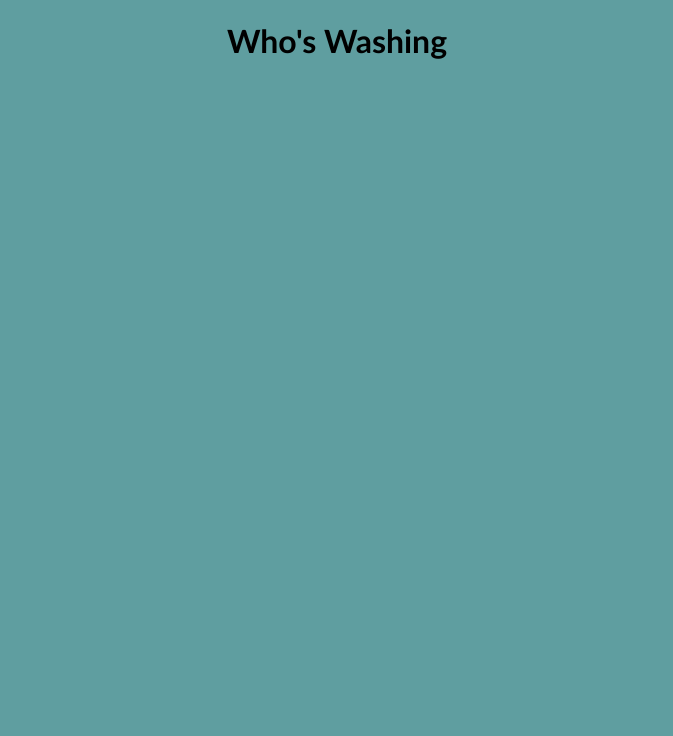
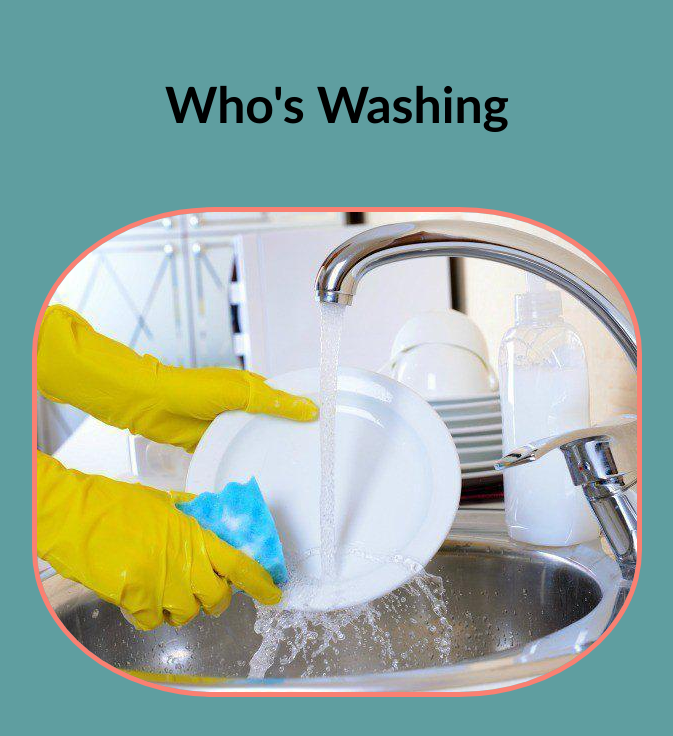
Before and after one commit to mbalci85/22.who_is_washing, a plain HTML site: page index.html in a window 1280 px wide. Shown: the whole page, without its empty margins (303-976 px from the left). Drawn offline with Linux system fonts and the light colour scheme.

Commit message:
more style..

```diff
--- a/index.html
+++ b/index.html
@@ -1,14 +1,16 @@
 <!DOCTYPE html>
 <html lang="en">
 	<head>
-    <link rel="stylesheet" href="./style.css">
-    <meta charset="UTF-8">
-    <meta name="viewport" content="width=device-width, initial-scale=1.0">
+		<link rel="stylesheet" href="./style.css" />
+		<meta charset="UTF-8" />
+		<meta name="viewport" content="width=device-width, initial-scale=1.0" />
 		<title>Who's Washing</title>
-
 	</head>
 	<body>
 		<h1>Who's Washing</h1>
+		<div class="container">
+			<img id="image" src="./images/washdisheswrong-shutterstock-main.jpg" alt="" />
+		</div>
 		<script src="./script.js"></script>
 	</body>
 </html>
--- a/style.css
+++ b/style.css
@@ -1,9 +1,26 @@
+* {
+	box-sizing: border-box;
+}
+
 body {
 	background-color: cadetblue;
 	font-family: 'Gill Sans', 'Gill Sans MT', Calibri, 'Trebuchet MS', sans-serif;
+	text-align: center;
 }
 
 h1 {
 	color: black;
 	text-align: center;
+	padding: 2.5rem;
+	font-size: 50px;
 }
+
+.container {
+	display: flex;
+	justify-content: center;
+}
+
+#image {
+	border: solid 5px salmon;
+	border-radius: 30%;
+}
```
Lines whose indentation alone changed are shown as unchanged.
